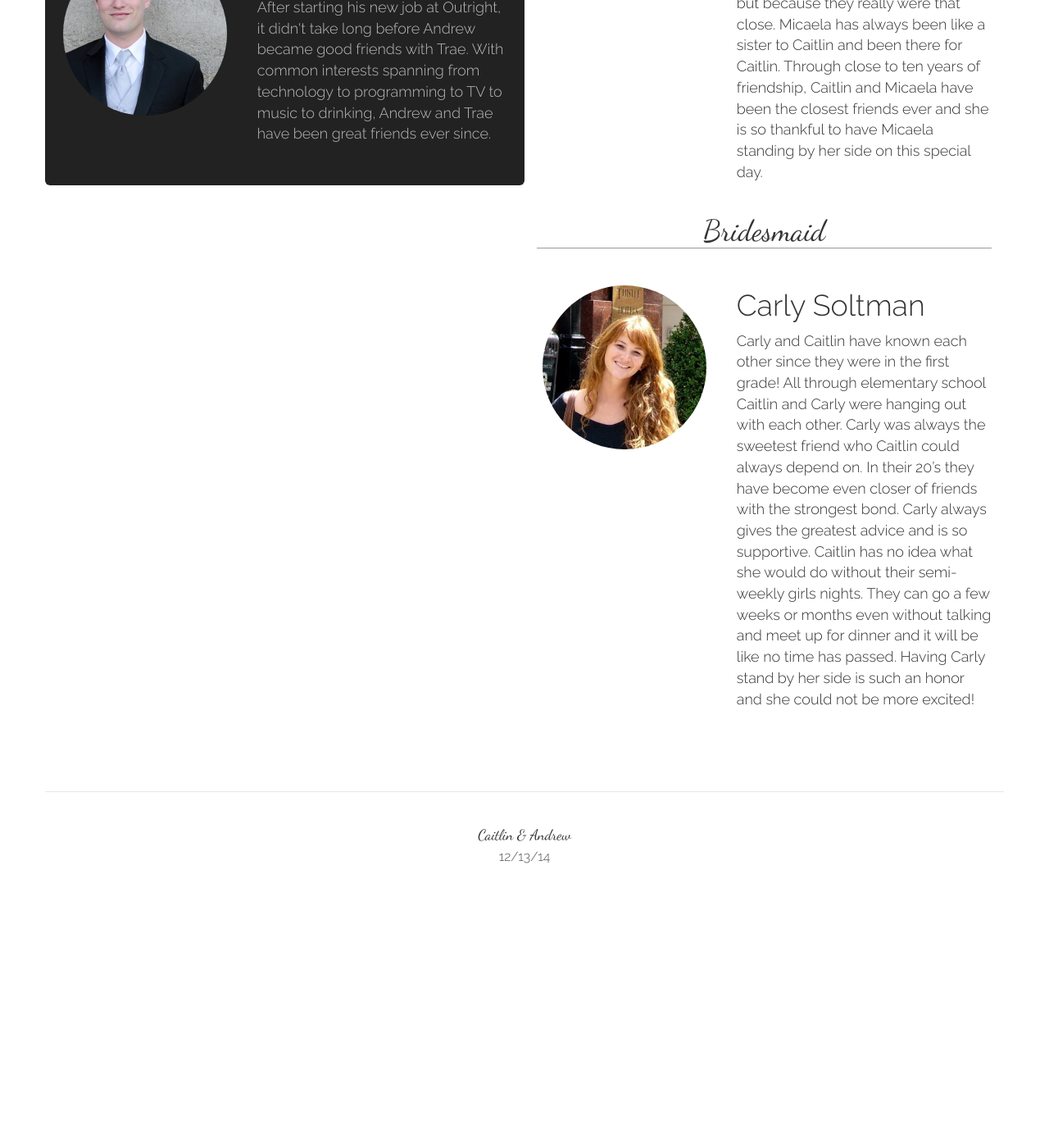
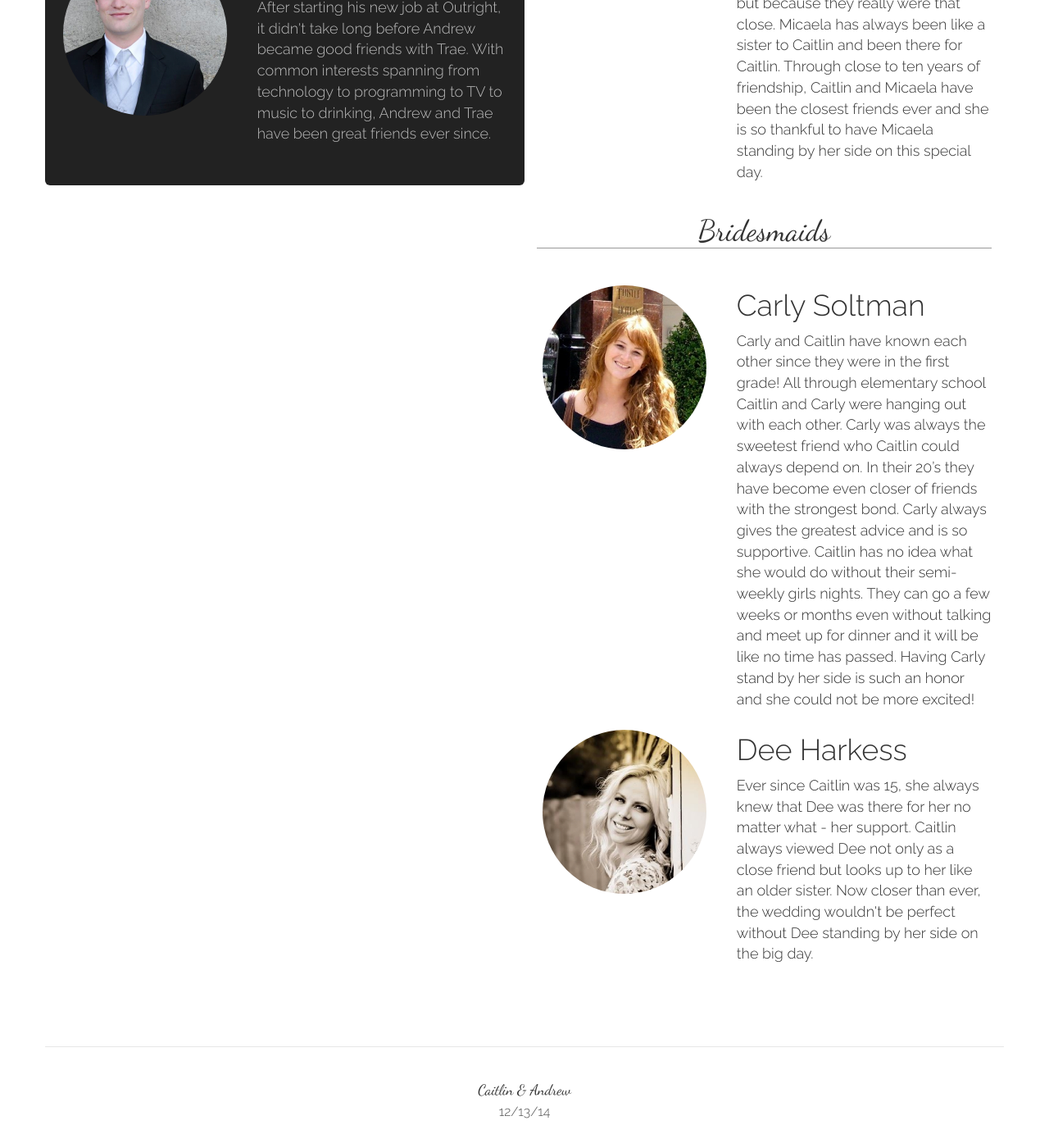
Before and after one commit to andrewkatz/wedding, a Jekyll site: the page built from wedding-party.html, in a window 1280 px wide and 1400 px high, scrolled down 1289 px. Shown: the whole window at 82% size. Built offline with Jekyll 4.4.1, drawn with Linux system fonts in a browser that asks for light colours; nearby versions of some CDN libraries; Markdown is read by kramdown in place of the engine named in the settings; before the commit the page ends 2387 px from its top, so only the background shows below that.

Commit message:
Added Dee #hairbydee2003

```diff
--- a/wedding-party.html
+++ b/wedding-party.html
@@ -30,7 +30,7 @@ title: Wedding Party
         </div>
       </div>
 
-      <h1 class="title">Bridesmaid</h1>
+      <h1 class="title">Bridesmaids</h1>
 
       <div class="row member">
         <div class="col-md-5 img-wrap">
@@ -39,6 +39,16 @@ title: Wedding Party
         <div class="col-md-7">
           <h1 class="name">Carly Soltman</h1>
           <p>Carly and Caitlin have known each other since they were in the first grade! All through elementary school Caitlin and Carly were hanging out with each other.  Carly was always the sweetest friend who Caitlin could always depend on. In their 20’s they have become even closer of friends with the strongest bond. Carly always gives the greatest advice and is so supportive. Caitlin has no idea what she would do without their semi-weekly girls nights. They can go a few weeks or months even without talking and meet up for dinner and it will be like no time has passed. Having Carly stand by her side is such an honor and she could not be more excited!</p>
+        </div>
+      </div>
+
+      <div class="row member">
+        <div class="col-md-5 img-wrap">
+          <img src="/images/dee.jpg" class="img-responsive img-circle" />
+        </div>
+        <div class="col-md-7">
+          <h1 class="name">Dee Harkess</h1>
+          <p>Ever since Caitlin was 15, she always knew that Dee was there for her no matter what - her support. Caitlin always viewed Dee not only as a close friend but looks up to her like an older sister. Now closer than ever, the wedding wouldn't be perfect without Dee standing by her side on the big day.</p>
         </div>
       </div>
     </div>
```
Also changed, not shown: images/dee.jpg (added).
